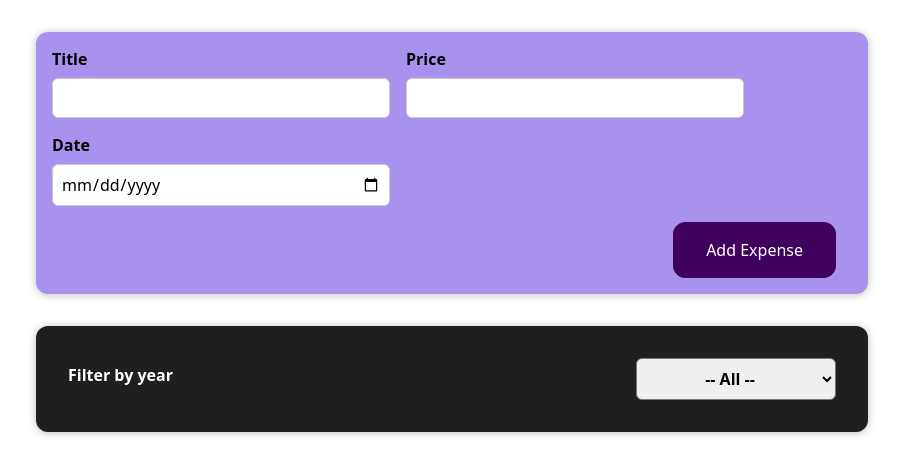
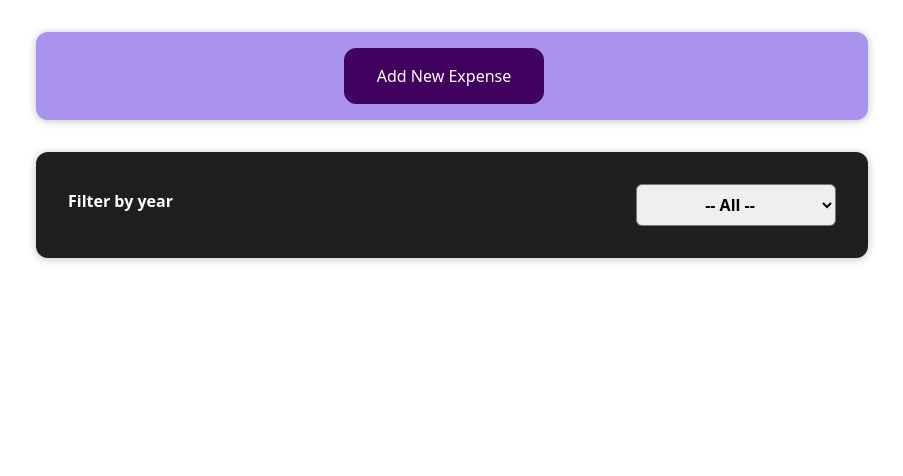
Before and after one commit to Omar-Elmoez/Expense_App, a React (Vite) app: page / in a window 1280 px wide. Shown: the top 476 px of the page, without its empty margins (188-1091 px from the left). Built offline with nearby package versions, Linux system fonts and the light colour scheme.

Commit message:
Render Expense Form dynamically

```diff
--- a/src/components/ExpenseForm/ExpenseForm.jsx
+++ b/src/components/ExpenseForm/ExpenseForm.jsx
@@ -1,7 +1,7 @@
 /* eslint-disable react/prop-types */
 import { useState } from "react";
 import "./ExpenseForm.css";
-export default function ExpenseForm({onSavingData}) {
+export default function ExpenseForm({onSavingData, onAddExpense}) {
   const [enteredValues, setEnteredValues] = useState({
     title: "",
     price: "",
@@ -18,11 +18,12 @@ export default function ExpenseForm({onSavingData}) {
   const submitHandler = (e) => {
     e.preventDefault();
     onSavingData(enteredValues)
-    setEnteredValues({
-      title: "",
-      price: "",
-      date: "",
-    });
+    onAddExpense();
+    // setEnteredValues({
+    //   title: "",
+    //   price: "",
+    //   date: "",
+    // });
   };
 
   return (
@@ -63,6 +64,7 @@ export default function ExpenseForm({onSavingData}) {
         </div>
       </div>
       <div className="new-expense__actions">
+        <button type='button' onClick={onAddExpense}>Close</button>
         <button type="submit">Add Expense</button>
       </div>
     </form>
--- a/src/components/NewExpernse/NewExpense.jsx
+++ b/src/components/NewExpernse/NewExpense.jsx
@@ -2,18 +2,30 @@
 import { nanoid } from "nanoid";
 import ExpenseForm from "../ExpenseForm/ExpenseForm";
 import "./NewExpense.css";
+import { useState } from "react";
 
-export default function NewExpense({onAddExpense}) {
+export default function NewExpense({ onAddExpense }) {
+  const [addExpense, setAddExpense] = useState(false);
 
   function savingDataHandler(interedValues) {
     const expenseData = {
       ...interedValues,
-      id: nanoid()
-    }
+      id: nanoid(),
+    };
     onAddExpense(expenseData);
   }
 
-  return <div className="new-expense">
-    <ExpenseForm onSavingData={savingDataHandler} />
-  </div>;
+  function addExpenseHandler() {
+    setAddExpense((prevState) => !prevState);
+  }
+
+  return (
+    <div className="new-expense">
+      {addExpense ? (
+        <ExpenseForm onSavingData={savingDataHandler} onAddExpense={addExpenseHandler} />
+      ) : (
+        <button onClick={addExpenseHandler}>Add New Expense</button>
+      )}
+    </div>
+  );
 }
```
